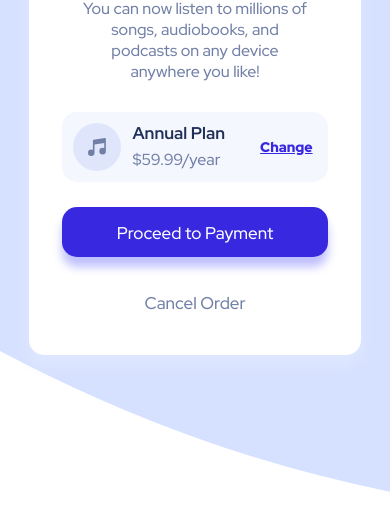
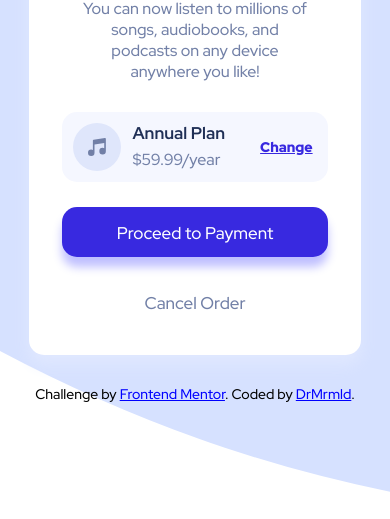
Before and after one commit to DrMrmld/order-summary-component-main, a plain HTML site: page index.html in a window 390 px wide. Shown: the part 325-844 px from the top of the page. Drawn offline with Linux system fonts and the light colour scheme.

Commit message:
Added attribution to frontend mentor and myself

```diff
--- a/index.html
+++ b/index.html
@@ -42,9 +42,8 @@
     </div>
   </div>
 
-  <!-- <div class="attribution">
-    Challenge by <a href="https://www.frontendmentor.io?ref=challenge" target="_blank">Frontend Mentor</a>.
-    Coded by <a href="#">DrMrmld</a>.
-  </div> -->
+  <div class="attribution">
+    Challenge&nbsp;by&nbsp;<a href="https://www.frontendmentor.io?ref=challenge" target="_blank">Frontend&nbsp;Mentor</a>. Coded&nbsp;by&nbsp;<a href="https://ask.bc-pf.org/u/drmrmld/summary">DrMrmld</a>.
+  </div>
 </body>
 </html>
--- a/styles.css
+++ b/styles.css
@@ -149,6 +149,27 @@ a.cancel-button:hover {
   color: #000;
 }
 
+
+/* Attribution styles */
+.attribution {
+  width: 450px;
+  margin: 0 auto;
+  text-align: center;
+  padding: 0 0 10px 0;
+  font-size: 14px;
+}
+
+.attribution a {
+  color: blue;
+}
+
+.attribution a:hover {
+  color: gray;
+  text-decoration: none;
+}
+
+
+
 /* Responsive design */
 @media screen and (max-width: 500px) {
 
@@ -213,6 +234,11 @@ a.cancel-button:hover {
 
   div.cancel-button {
     width: 320px;
+  }
+
+
+  .attribution {
+    width: 420px;
   }
 }
 
@@ -280,6 +306,11 @@ a.cancel-button:hover {
     width: 80%;
     margin: 10px 10%;
   }
+
+
+  .attribution {
+    width: 85%;
+  }
 }
 
 @media screen and (max-width: 375px) {
```
